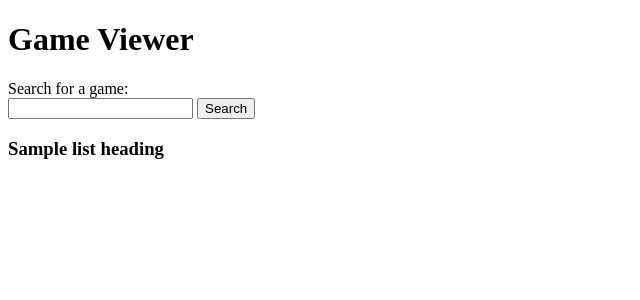
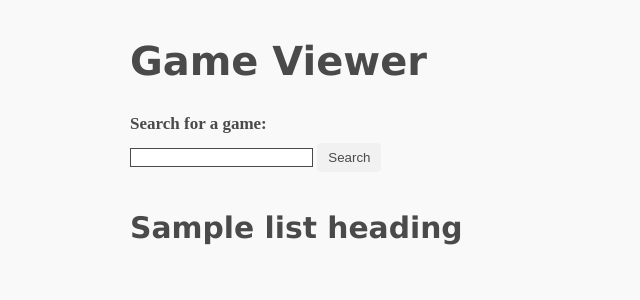
Before and after one commit to haselfine/capstone_project_4, a Python web app: template flask/templates/home.html in a window 1280 px wide. Shown: the top 300 px of the page, without its empty margins (0-640 px from the left). Run offline with Jinja, Linux system fonts and the light colour scheme; the template is opened without the code that fills it: most values are stand-ins (such as "Sample title", 1, 10 or a date in 2020).

Commit message:
add favicon and css stylesheet

```diff
--- /dev/null
+++ b/flask/static/sakura.css
@@ -0,0 +1,165 @@
+/* Sakura.css v1.0.0
+ * ================
+ * Minimal css theme.
+ * Project: https://github.com/oxalorg/sakura
+ */
+/* Body */
+html {
+  font-size: 62.5%;
+  font-family: serif; }
+
+body {
+  font-size: 1.7rem;
+  line-height: 1.618;
+  max-width: 60em;
+  margin: auto;
+  color: #4a4a4a;
+  background-color: #f9f9f9;
+  padding: 13px; }
+
+@media (max-width: 684px) {
+  body {
+    font-size: 1.53rem; } }
+
+@media (max-width: 382px) {
+  body {
+    font-size: 1.35rem; } }
+
+h1, h2, h3, h4, h5, h6 {
+  line-height: 1.1;
+  font-family: Verdana, Geneva, sans-serif;
+  font-weight: 700;
+  overflow-wrap: break-word;
+  word-wrap: break-word;
+  -ms-word-break: break-all;
+  word-break: break-word;
+  -ms-hyphens: auto;
+  -moz-hyphens: auto;
+  -webkit-hyphens: auto;
+  hyphens: auto; }
+
+h1 {
+  font-size: 2.35em; }
+
+h2 {
+  font-size: 2.00em; }
+
+h3 {
+  font-size: 1.75em; }
+
+h4 {
+  font-size: 1.5em; }
+
+h5 {
+  font-size: 1.25em; }
+
+h6 {
+  font-size: 1em; }
+
+small, sub, sup {
+  font-size: 75%; }
+
+hr {
+  border-color: #2c8898; }
+
+a {
+  text-decoration: none;
+  color: #421970; }
+  a:hover {
+    color: #7cc22b;
+    border-bottom: 2px solid #4a4a4a; }
+
+ul {
+  padding-left: 1.4em; }
+
+li {
+  margin-bottom: 0.4em; }
+
+blockquote {
+  font-style: italic;
+  margin-left: 1.5em;
+  padding-left: 1em;
+  border-left: 3px solid #2c8898; }
+
+img {
+  max-width: 100%; }
+
+/* Pre and Code */
+pre {
+  background-color: #f1f1f1;
+  display: block;
+  padding: 1em;
+  overflow-x: auto; }
+
+code {
+  font-size: 0.9em;
+  padding: 0 0.5em;
+  background-color: #f1f1f1;
+  white-space: pre-wrap; }
+
+pre > code {
+  padding: 0;
+  background-color: transparent;
+  white-space: pre; }
+
+/* Tables */
+table {
+  text-align: justify;
+  width: 100%;
+  border-collapse: collapse; }
+
+td, th {
+  padding: 0.5em;
+  border-bottom: 1px solid #f1f1f1; }
+
+/* Buttons, forms and input */
+input, textarea {
+  border: 1px solid #4a4a4a; }
+  input:focus, textarea:focus {
+    border: 1px solid #2c8898; }
+
+textarea {
+  width: 100%; }
+
+.button, button, input[type="submit"], input[type="reset"], input[type="button"] {
+  display: inline-block;
+  padding: 5px 10px;
+  text-align: center;
+  text-decoration: none;
+  white-space: nowrap;
+  background-color: #2c8898;
+  color: #f9f9f9;
+  border-radius: 1px;
+  border: 1px solid #2c8898;
+  cursor: pointer;
+  box-sizing: border-box; }
+  .button[disabled], button[disabled], input[type="submit"][disabled], input[type="reset"][disabled], input[type="button"][disabled] {
+    cursor: default;
+    opacity: .5; }
+  .button:focus, .button:hover, button:focus, button:hover, input[type="submit"]:focus, input[type="submit"]:hover, input[type="reset"]:focus, input[type="reset"]:hover, input[type="button"]:focus, input[type="button"]:hover {
+    background-color: #421970;
+    border-color: #421970;
+    color: #f9f9f9;
+    outline: 1; }
+
+textarea, select, input[type] {
+  color: #4a4a4a;
+  padding: 6px 10px;
+  /* The 6px vertically centers text on FF, ignored by Webkit */
+  margin-bottom: 10px;
+  background-color: #f1f1f1;
+  border: 1px solid #f1f1f1;
+  border-radius: 4px;
+  box-shadow: none;
+  box-sizing: border-box; }
+  textarea:focus, select:focus, input[type]:focus {
+    border: 1px solid #2c8898;
+    outline: 0; }
+
+input[type="checkbox"]:focus {
+  outline: 1px dotted #2c8898; }
+
+label, legend, fieldset {
+  display: block;
+  margin-bottom: .5rem;
+  font-weight: 600; }
--- a/flask/templates/home.html
+++ b/flask/templates/home.html
@@ -2,7 +2,9 @@
 <html lang="en">
 <head>
     <meta charset="UTF-8">
-    <title>Temporary Template</title>
+    <title>Game Viewer</title>
+    <link rel="stylesheet" href="{{ url_for("static", filename="sakura.css") }}" type="text/css">
+    <link rel="shortcut icon" href="{{ url_for("static", filename="favicon.ico") }}">
 </head>
 <body>
     <h1>Game Viewer</h1>
```
Also changed, not shown: flask/static/favicon.ico (added).
